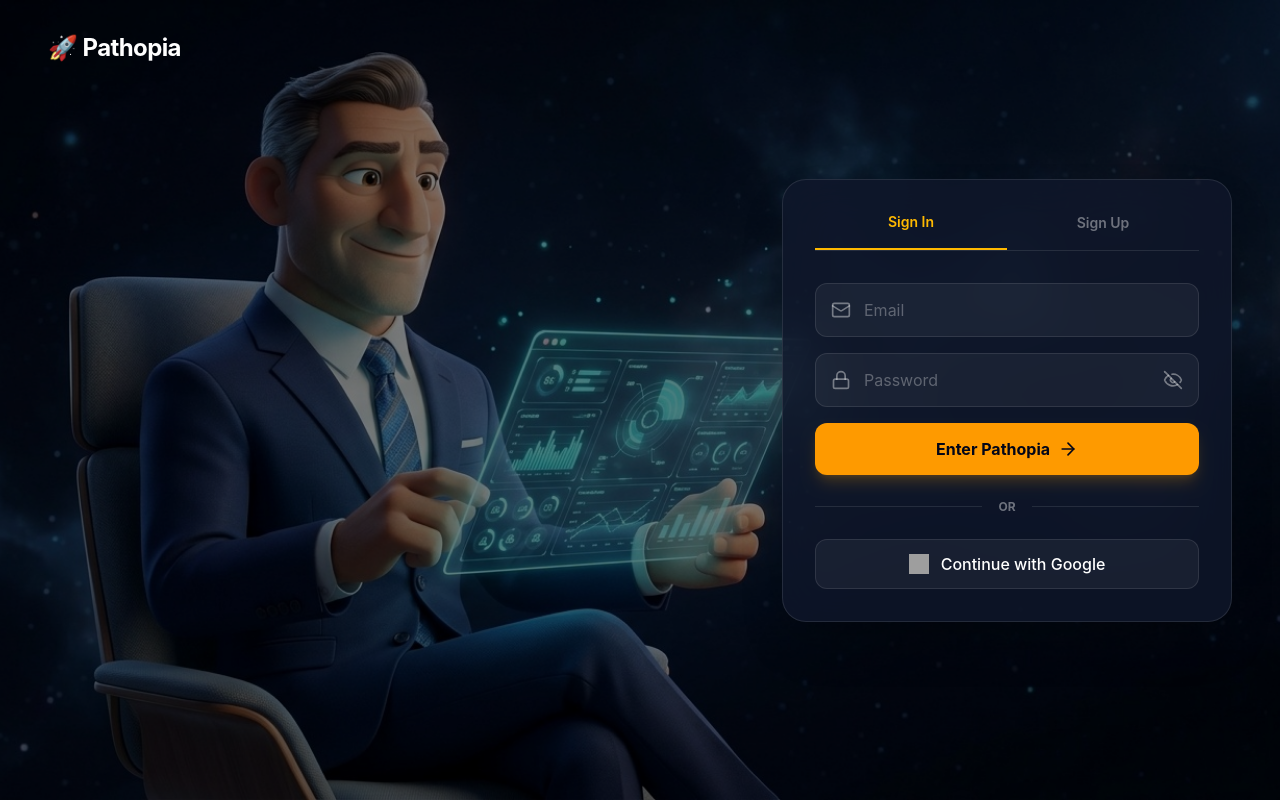
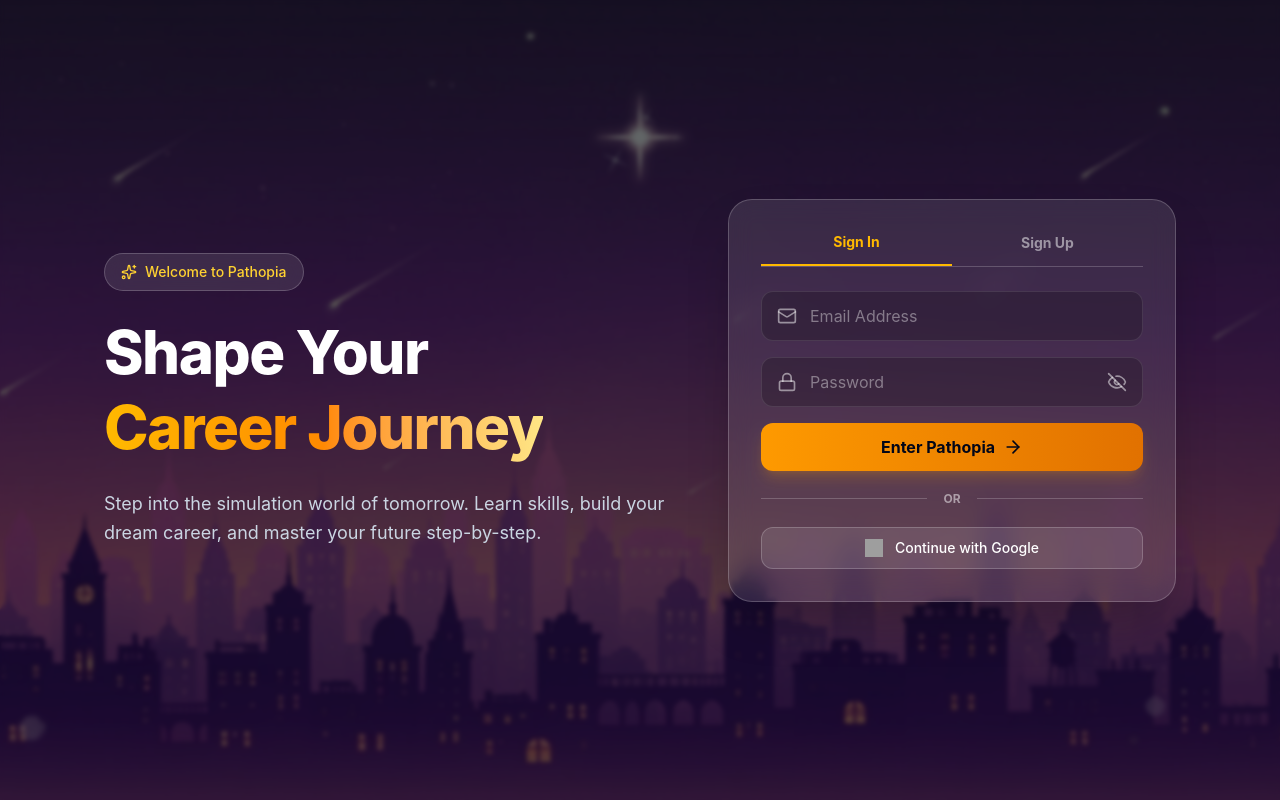
Before and after one commit to shwepoeeain2005/Pathopia, a React app in the folder frontend/: page /login in a window 1280 px wide. Built offline with nearby package versions, Linux system fonts and the light colour scheme; grey boxes are pictures that could not be loaded; the HTML template or start-up script is replaced by a standard one.

Commit message:
fix background img, smooth zoom animation, glassmorphic UI,add confirm password box in sign up, remove character url

```diff
--- a/frontend/src/components/PathopiaLogin.jsx
+++ b/frontend/src/components/PathopiaLogin.jsx
@@ -1,108 +1,160 @@
-import React, { useState } from 'react';
-import { Mail, Lock, User, EyeOff, ArrowRight } from 'lucide-react';
-import bgImage from '../assets/login-bg.jpg'; // <-- assets ထဲက ပုံကို import လုပ်ပါ
+import { useState } from 'react';
+import { Mail, Lock, User, Eye, EyeOff, ArrowRight, Sparkles } from 'lucide-react';
+import bgImage from '../assets/signin-bg2.jpg';
 
 const PathopiaLogin = () => {
     const [isSignIn, setIsSignIn] = useState(true);
+    const [showPassword, setShowPassword] = useState(false);
+    const [showConfirmPassword, setShowConfirmPassword] = useState(false);
 
     return (
+        <div className="relative min-h-screen w-full flex items-center justify-center overflow-hidden bg-slate-950 font-sans">
+
+            {/* 1. Zoom In/Out Background Image Animation */}
             <div
-            className="min-h-screen w-full flex items-center justify-center relative overflow-hidden bg-[#0f0b3c]"
+                className="absolute inset-0 z-0 bg-cover bg-center transition-all duration-1000"
                 style={{
                     backgroundImage: `url(${bgImage})`,
-                backgroundSize: 'cover',
-                backgroundPosition: 'center',
+                    animation: 'zoomInOut 10s infinite alternate ease-in-out'
                 }}
-        >
+            />
+
+            {/* Background Custom CSS Animation */}
+            <style>{`
+        @keyframes zoomInOut {
+          0% { transform: scale(1); }
+          100% { transform: scale(1.05); }
+        }
+      `}</style>
+
             {/* Dark Overlay */}
-            <div className="absolute inset-0 bg-black/50 z-0" />
+            <div className="absolute inset-0 bg-slate-950/60 backdrop-blur-[2px] z-0" />
 
-            {/* Header / Logo */}
-            <div className="absolute top-8 left-12 z-10 flex items-center gap-2">
-                <span className="text-2xl font-bold text-white tracking-tight">🚀 Pathopia</span>
+            {/* Main Container */}
+            <div className="relative z-10 w-full max-w-6xl mx-auto p-6 md:p-10 flex flex-col lg:flex-row items-center justify-between gap-12">
+
+                {/* 2. ဘယ်ဘက် - Pathopia Welcome Section */}
+                <div className="flex-1 text-white space-y-6 text-center lg:text-left">
+                    <div className="inline-flex items-center gap-2 px-4 py-2 rounded-full bg-white/10 backdrop-blur-md border border-white/20 text-amber-300 text-sm font-medium">
+                        <Sparkles className="w-4 h-4" />
+                        <span>Welcome to Pathopia</span>
                     </div>
 
-            {/* Authentication Container */}
-            <div className="relative z-10 w-full max-w-7xl px-12 flex justify-end">
-                <div className="w-full max-w-112.5 bg-slate-900/80 backdrop-blur-xl border border-white/10 rounded-3xl p-8 shadow-2xl text-white">
+                    <h1 className="text-4xl md:text-6xl font-extrabold tracking-tight leading-tight">
+                        Shape Your <br />
+                        <span className="bg-gradient-to-r from-amber-400 via-orange-400 to-amber-200 bg-clip-text text-transparent">
+              Career Journey
+            </span>
+                    </h1>
+
+                    <p className="text-slate-300 text-base md:text-lg max-w-xl leading-relaxed">
+                        Step into the simulation world of tomorrow. Learn skills, build your dream career, and master your future step-by-step.
+                    </p>
+                </div>
+
+                {/* 3. ညာဘက် - Transparent Glassmorphism Auth Card */}
+                <div className="w-full max-w-md bg-white/10 backdrop-blur-md border border-white/20 rounded-3xl p-8 shadow-2xl text-white">
 
                     {/* Tab Switcher */}
-                    <div className="flex border-b border-white/10 mb-8 relative">
+                    <div className="flex border-b border-white/20 mb-6 relative">
                         <button
                             type="button"
                             onClick={() => setIsSignIn(true)}
-                            className={`flex-1 pb-4 text-sm font-semibold transition-colors ${isSignIn ? 'text-amber-400 border-b-2 border-amber-400' : 'text-white/40'}`}
+                            className={`flex-1 pb-3 text-sm font-bold transition-all ${isSignIn ? 'text-amber-400 border-b-2 border-amber-400' : 'text-white/50 hover:text-white'}`}
                         >
                             Sign In
                         </button>
                         <button
                             type="button"
                             onClick={() => setIsSignIn(false)}
-                            className={`flex-1 pb-4 text-sm font-semibold transition-colors ${!isSignIn ? 'text-amber-400 border-b-2 border-amber-400' : 'text-white/40'}`}
+                            className={`flex-1 pb-3 text-sm font-bold transition-all ${!isSignIn ? 'text-amber-400 border-b-2 border-amber-400' : 'text-white/50 hover:text-white'}`}
                         >
                             Sign Up
                         </button>
                     </div>
 
-                    <div className="space-y-4">
+                    <form className="space-y-4" onSubmit={(e) => e.preventDefault()}>
                         {!isSignIn && (
                             <div className="relative">
-                                <User className="absolute left-4 top-1/2 -translate-y-1/2 w-5 h-5 text-white/40" />
+                                <User className="absolute left-4 top-1/2 -translate-y-1/2 w-5 h-5 text-white/50" />
                                 <input
                                     type="text"
                                     placeholder="Full Name"
-                                    className="w-full bg-white/5 border border-white/10 rounded-xl py-3.5 pl-12 pr-4 text-white placeholder:text-white/30 focus:outline-none focus:border-amber-400"
+                                    className="w-full bg-black/20 border border-white/10 rounded-xl py-3 pl-12 pr-4 text-white placeholder:text-white/40 focus:outline-none focus:border-amber-400 focus:bg-black/30 transition-all"
                                 />
                             </div>
                         )}
 
                         <div className="relative">
-                            <Mail className="absolute left-4 top-1/2 -translate-y-1/2 w-5 h-5 text-white/40" />
+                            <Mail className="absolute left-4 top-1/2 -translate-y-1/2 w-5 h-5 text-white/50" />
                             <input
                                 type="email"
-                                placeholder="Email"
-                                className="w-full bg-white/5 border border-white/10 rounded-xl py-3.5 pl-12 pr-4 text-white placeholder:text-white/30 focus:outline-none focus:border-amber-400"
+                                placeholder="Email Address"
+                                className="w-full bg-black/20 border border-white/10 rounded-xl py-3 pl-12 pr-4 text-white placeholder:text-white/40 focus:outline-none focus:border-amber-400 focus:bg-black/30 transition-all"
                             />
                         </div>
 
                         <div className="relative">
-                            <Lock className="absolute left-4 top-1/2 -translate-y-1/2 w-5 h-5 text-white/40" />
+                            <Lock className="absolute left-4 top-1/2 -translate-y-1/2 w-5 h-5 text-white/50" />
                             <input
-                                type="password"
+                                type={showPassword ? "text" : "password"}
                                 placeholder="Password"
-                                className="w-full bg-white/5 border border-white/10 rounded-xl py-3.5 pl-12 pr-12 text-white placeholder:text-white/30 focus:outline-none focus:border-amber-400"
+                                className="w-full bg-black/20 border border-white/10 rounded-xl py-3 pl-12 pr-12 text-white placeholder:text-white/40 focus:outline-none focus:border-amber-400 focus:bg-black/30 transition-all"
                             />
-                            <button type="button" className="absolute right-4 top-1/2 -translate-y-1/2 text-white/40">
-                                <EyeOff className="w-5 h-5" />
+                            <button
+                                type="button"
+                                onClick={() => setShowPassword(!showPassword)}
+                                className="absolute right-4 top-1/2 -translate-y-1/2 text-white/50 hover:text-white"
+                            >
+                                {showPassword ? <Eye className="w-5 h-5" /> : <EyeOff className="w-5 h-5" />}
                             </button>
                         </div>
 
+                        {/* 4. Sign Up တွင် Confirm Password ဖြည့်သွင်းခြင်း */}
+                        {!isSignIn && (
+                            <div className="relative">
+                                <Lock className="absolute left-4 top-1/2 -translate-y-1/2 w-5 h-5 text-white/50" />
+                                <input
+                                    type={showConfirmPassword ? "text" : "password"}
+                                    placeholder="Confirm Password"
+                                    className="w-full bg-black/20 border border-white/10 rounded-xl py-3 pl-12 pr-12 text-white placeholder:text-white/40 focus:outline-none focus:border-amber-400 focus:bg-black/30 transition-all"
+                                />
                                 <button
                                     type="button"
-                            className="w-full bg-amber-500 hover:bg-amber-400 text-slate-950 font-bold py-3.5 rounded-xl flex items-center justify-center gap-2 transition-all shadow-lg shadow-amber-500/20"
+                                    onClick={() => setShowConfirmPassword(!showConfirmPassword)}
+                                    className="absolute right-4 top-1/2 -translate-y-1/2 text-white/50 hover:text-white"
+                                >
+                                    {showConfirmPassword ? <Eye className="w-5 h-5" /> : <EyeOff className="w-5 h-5" />}
+                                </button>
+                            </div>
+                        )}
+
+                        <button
+                            type="submit"
+                            className="w-full bg-gradient-to-r from-amber-500 to-amber-600 hover:from-amber-400 hover:to-amber-500 text-slate-950 font-bold py-3 rounded-xl flex items-center justify-center gap-2 transition-all shadow-lg shadow-amber-500/20 active:scale-[0.98]"
                         >
                             {isSignIn ? 'Enter Pathopia' : 'Create Account'}
                             <ArrowRight className="w-5 h-5" />
                         </button>
 
-                        <div className="flex items-center gap-4 py-2">
-                            <div className="h-px flex-1 bg-white/10" />
-                            <span className="text-xs font-bold text-white/40 uppercase">or</span>
-                            <div className="h-px flex-1 bg-white/10" />
+                        <div className="flex items-center gap-4 py-1">
+                            <div className="h-px flex-1 bg-white/20" />
+                            <span className="text-xs font-bold text-white/50 uppercase">or</span>
+                            <div className="h-px flex-1 bg-white/20" />
                         </div>
 
                         <button
                             type="button"
-                            className="w-full bg-white/5 hover:bg-white/10 border border-white/10 text-white font-medium py-3 rounded-xl flex items-center justify-center gap-3 transition-all"
+                            className="w-full bg-white/10 hover:bg-white/20 border border-white/20 text-white font-medium py-2.5 rounded-xl flex items-center justify-center gap-3 transition-all active:scale-[0.98]"
                         >
                             <img
                                 src="https://www.gstatic.com/images/branding/product/1x/gsa_512dp.png"
                                 alt="Google"
-                                style={{ width: '20px', height: '20px' }}
+                                style={{ width: '18px', height: '18px' }}
                             />
-                            <span>Continue with Google</span>
+                            <span className="text-sm">Continue with Google</span>
                         </button>
-                    </div>
+                    </form>
 
                 </div>
             </div>
```
Also changed, not shown: frontend/src/index.css (+10 -0 lines), frontend/src/assets/signin-bg2.jpg (added). Lines whose indentation alone changed are shown as unchanged.
